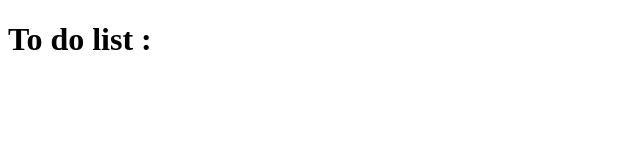
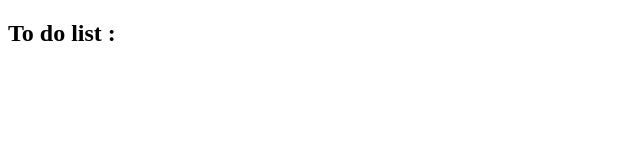
Before and after one commit to marinekm/todo-list, a plain HTML site: page index.html in a window 1280 px wide. Shown: the whole page, without its empty margins (0-640 px from the left). Drawn offline with Linux system fonts and the light colour scheme.

Commit message:
Utilisation d'un H2

```diff
--- a/index.html
+++ b/index.html
@@ -7,6 +7,6 @@
     <title>To do list</title>
 </head>
 <body>
-    <h1>To do list :</h1>
+    <h2>To do list :</h2>
 </body>
 </html>
```
